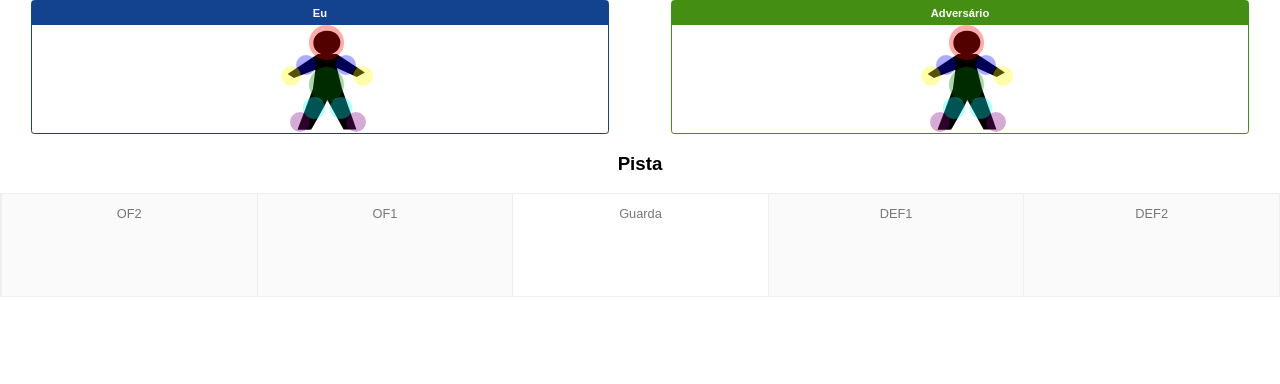
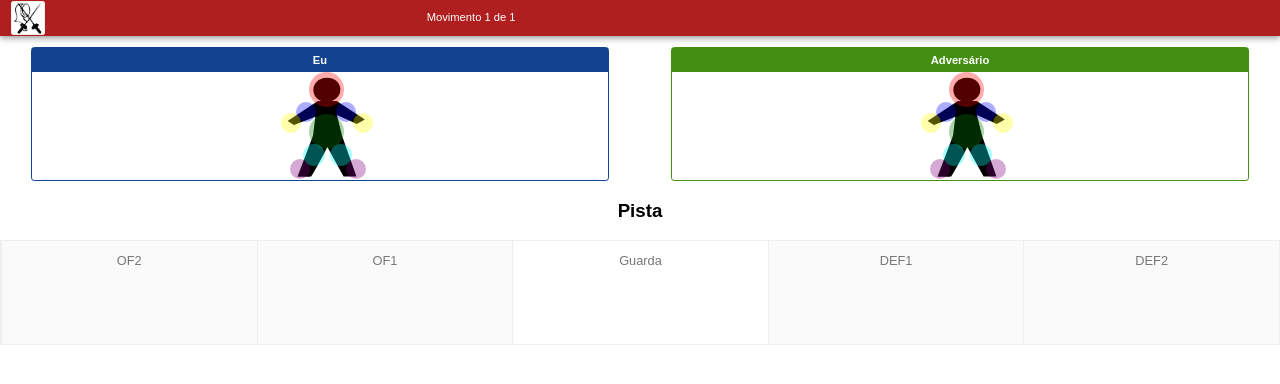
Before and after one commit to dbconrado/esgrima, a PHP site: page / in a window 1280 px wide. Shown: the top 384 px of the page. Run offline with PHP 8.4, Linux system fonts and the light colour scheme; some libraries are stand-ins or nearby versions.

Commit message:
colocada uma AppBar

```diff
--- a/public/css/esgrima-base.css
+++ b/public/css/esgrima-base.css
@@ -92,3 +92,23 @@ main h3 {
 .botoes {
   margin-bottom: 2px;
 }
+
+header {
+  font-size: 70%;
+  background-color: #af1f1f;
+  height: 36px;
+  color: #fff;
+  margin-bottom: 1em;
+  box-shadow: 0px 2px 4px -1px rgba(0,0,0,0.2), 0px 4px 5px 0px rgba(0,0,0,0.14), 0px 1px 10px 0px rgba(0,0,0,0.12);
+}
+
+header img {
+  margin-left: 1em;
+  margin-top: 1px;
+  border: 1px solid #eee;
+  border-radius: 2px;
+}
+
+header div:nth-of-type(2) {
+  padding-top: 11px;
+}
--- a/public/index.html
+++ b/public/index.html
@@ -19,8 +19,17 @@
   <link rel="stylesheet" href="/css/fontawesome/css/all.css">
 </head>
 <body>
-  <header>
+  <header class="pure-g">
     <!-- menu vai aqui dentro -->
+    <div class="pure-u-1-3">
+      <img src="/img/icone.jpg" width="32" height="32">
+    </div>
+    <div class="pure-u-1-3">
+      Movimento 1 de 1
+    </div>
+    <div class="pure-u-1-3">
+      <!-- nothing -->
+    </div>
   </header>
   <main>
 
```
Also changed, not shown: public/img/icone.jpg (added).
